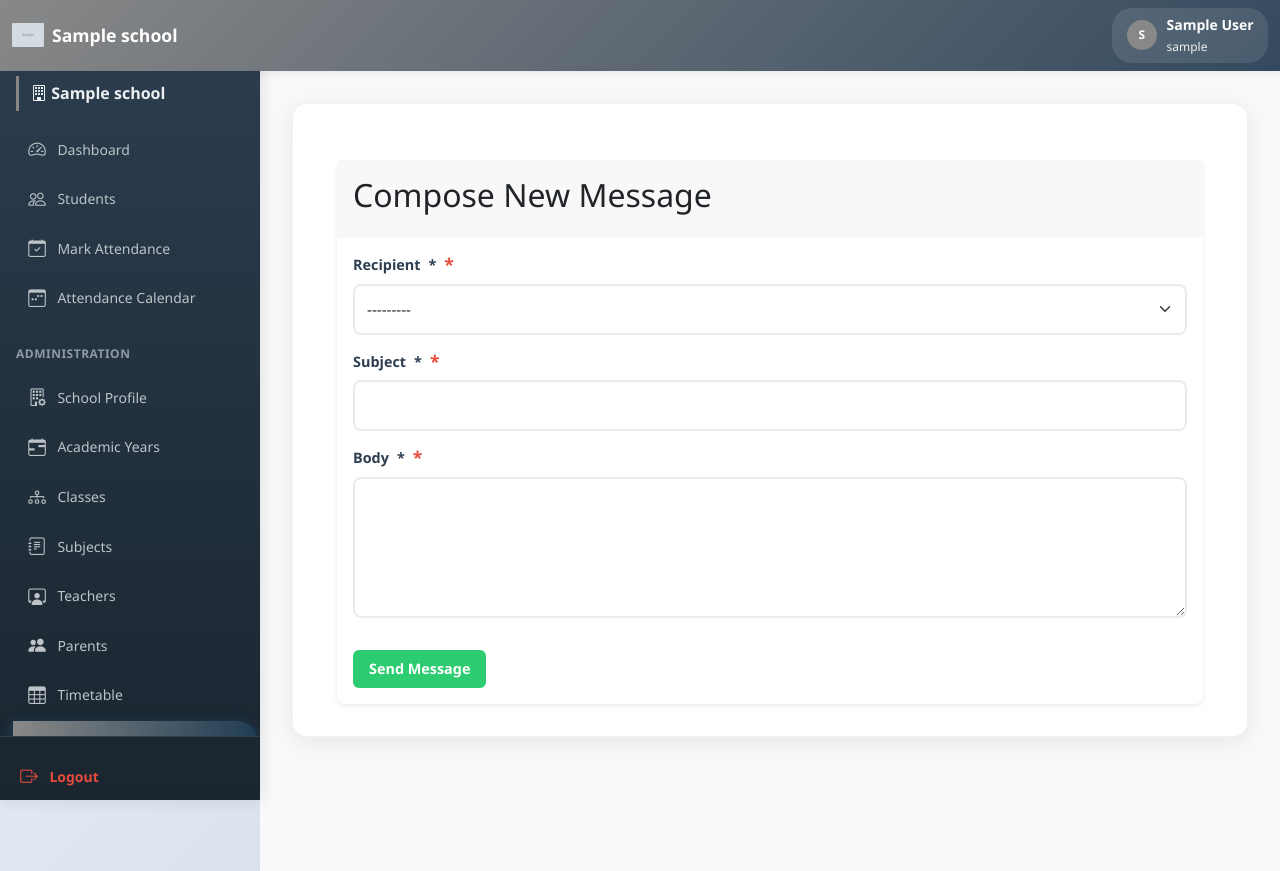
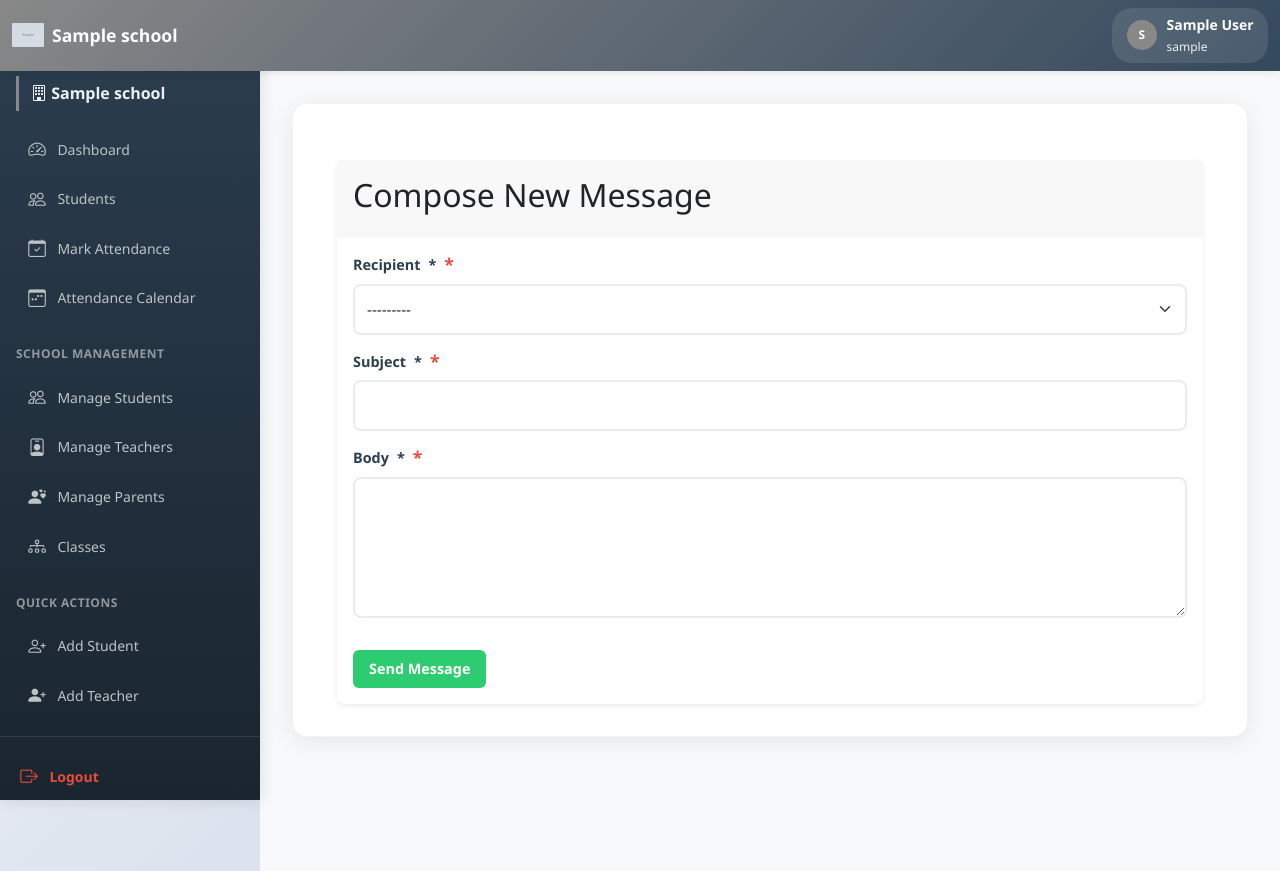
Before and after one commit to Lixtic/school_management, a Django app: page /messages/compose/ in a window 1280 px wide. Run offline with Django 5.2, Linux system fonts and the light colour scheme; a user stored in the database is signed in; tables that the repository leaves empty hold one stand-in row (values such as "Sample post"); grey boxes marked "Sample" are stand-in pictures; some libraries are stand-ins or nearby versions.

Commit message:
feat: Update admin navigation with school admin specific links
- Replaced old admin links with school admin dashboard links
- Added School Management section (Students, Teachers, Parents, Classes)
- Added Quick Actions section (Add Student, Add Teacher, Add Parent)
- Added Reports & Settings section (Attendance Reports, Reports, Settings)
- All links now point to school_admin namespace
- Updated icons for better visual hierarchy
- Improved navigation organization for school administrators

```diff
--- a/templates/base.html
+++ b/templates/base.html
@@ -672,48 +672,84 @@
                 <!-- Admin Only Links -->
                 {% if user.user_type == 'admin' %}
                 <div class="nav-section-header">
-                    <span class="nav-text">Administration</span>
+                    <span class="nav-text">School Management</span>
                 </div>
 
                 <div class="nav-item">
-                    <a href="{% url 'schools:profile' %}" class="nav-link {% if request.resolver_match.url_name == 'profile' %}active{% endif %}">
-                        <i class="bi bi-building-gear"></i>
-                        <span class="nav-text">School Profile</span>
+                    <a href="{% url 'school_admin:students' %}" class="nav-link {% if 'school/admin/students' in request.path %}active{% endif %}">
+                        <i class="bi bi-people"></i>
+                        <span class="nav-text">Manage Students</span>
                     </a>
                 </div>
 
                 <div class="nav-item">
-                    <a href="{% url 'academics:academic_year_list' %}" class="nav-link {% if 'academic_year' in request.path %}active{% endif %}">
-                        <i class="bi bi-calendar-range"></i>
-                        <span class="nav-text">Academic Years</span>
+                    <a href="{% url 'school_admin:teachers' %}" class="nav-link {% if 'school/admin/teachers' in request.path %}active{% endif %}">
+                        <i class="bi bi-person-badge"></i>
+                        <span class="nav-text">Manage Teachers</span>
                     </a>
                 </div>
 
                 <div class="nav-item">
-                    <a href="{% url 'academics:class_list' %}" class="nav-link {% if 'classes' in request.path %}active{% endif %}">
+                    <a href="{% url 'school_admin:parents' %}" class="nav-link {% if 'school/admin/parents' in request.path %}active{% endif %}">
+                        <i class="bi bi-person-hearts"></i>
+                        <span class="nav-text">Manage Parents</span>
+                    </a>
+                </div>
+
+                <div class="nav-item">
+                    <a href="{% url 'school_admin:classes' %}" class="nav-link {% if 'school/admin/classes' in request.path %}active{% endif %}">
                         <i class="bi bi-diagram-3"></i>
                         <span class="nav-text">Classes</span>
                     </a>
                 </div>
 
+                <div class="nav-section-header">
+                    <span class="nav-text">Quick Actions</span>
+                </div>
+
                 <div class="nav-item">
-                    <a href="{% url 'academics:subject_list' %}" class="nav-link {% if 'subjects' in request.path %}active{% endif %}">
-                        <i class="bi bi-journal-text"></i>
-                        <span class="nav-text">Subjects</span>
+                    <a href="{% url 'school_admin:add_student' %}" class="nav-link {% if request.resolver_match.url_name == 'add_student' %}active{% endif %}">
+                        <i class="bi bi-person-plus"></i>
+                        <span class="nav-text">Add Student</span>
                     </a>
                 </div>
 
                 <div class="nav-item">
-                    <a href="{% url 'teachers:list' %}" class="nav-link {% if 'teachers' in request.path %}active{% endif %}">
-                        <i class="bi bi-person-workspace"></i>
-                        <span class="nav-text">Teachers</span>
+                    <a href="{% url 'school_admin:add_teacher' %}" class="nav-link {% if request.resolver_match.url_name == 'add_teacher' %}active{% endif %}">
+                        <i class="bi bi-person-plus-fill"></i>
+                        <span class="nav-text">Add Teacher</span>
                     </a>
                 </div>
 
                 <div class="nav-item">
-                    <a href="{% url 'parents:parent_list' %}" class="nav-link {% if 'parents' in request.path and 'parent' in request.path %}active{% endif %}">
-                        <i class="bi bi-people-fill"></i>
-                        <span class="nav-text">Parents</span>
+                    <a href="{% url 'school_admin:add_parent' %}" class="nav-link {% if request.resolver_match.url_name == 'add_parent' %}active{% endif %}">
+                        <i class="bi bi-person-add"></i>
+                        <span class="nav-text">Add Parent</span>
+                    </a>
+                </div>
+
+                <div class="nav-section-header">
+                    <span class="nav-text">Reports & Settings</span>
+                </div>
+
+                <div class="nav-item">
+                    <a href="{% url 'school_admin:attendance' %}" class="nav-link {% if 'school/admin/attendance' in request.path %}active{% endif %}">
+                        <i class="bi bi-calendar-check"></i>
+                        <span class="nav-text">Attendance Reports</span>
+                    </a>
+                </div>
+
+                <div class="nav-item">
+                    <a href="{% url 'school_admin:reports' %}" class="nav-link {% if request.resolver_match.url_name == 'reports' %}active{% endif %}">
+                        <i class="bi bi-file-earmark-bar-graph"></i>
+                        <span class="nav-text">Reports</span>
+                    </a>
+                </div>
+
+                <div class="nav-item">
+                    <a href="{% url 'school_admin:settings' %}" class="nav-link {% if request.resolver_match.url_name == 'settings' %}active{% endif %}">
+                        <i class="bi bi-gear"></i>
+                        <span class="nav-text">Settings</span>
                     </a>
                 </div>
 
```
